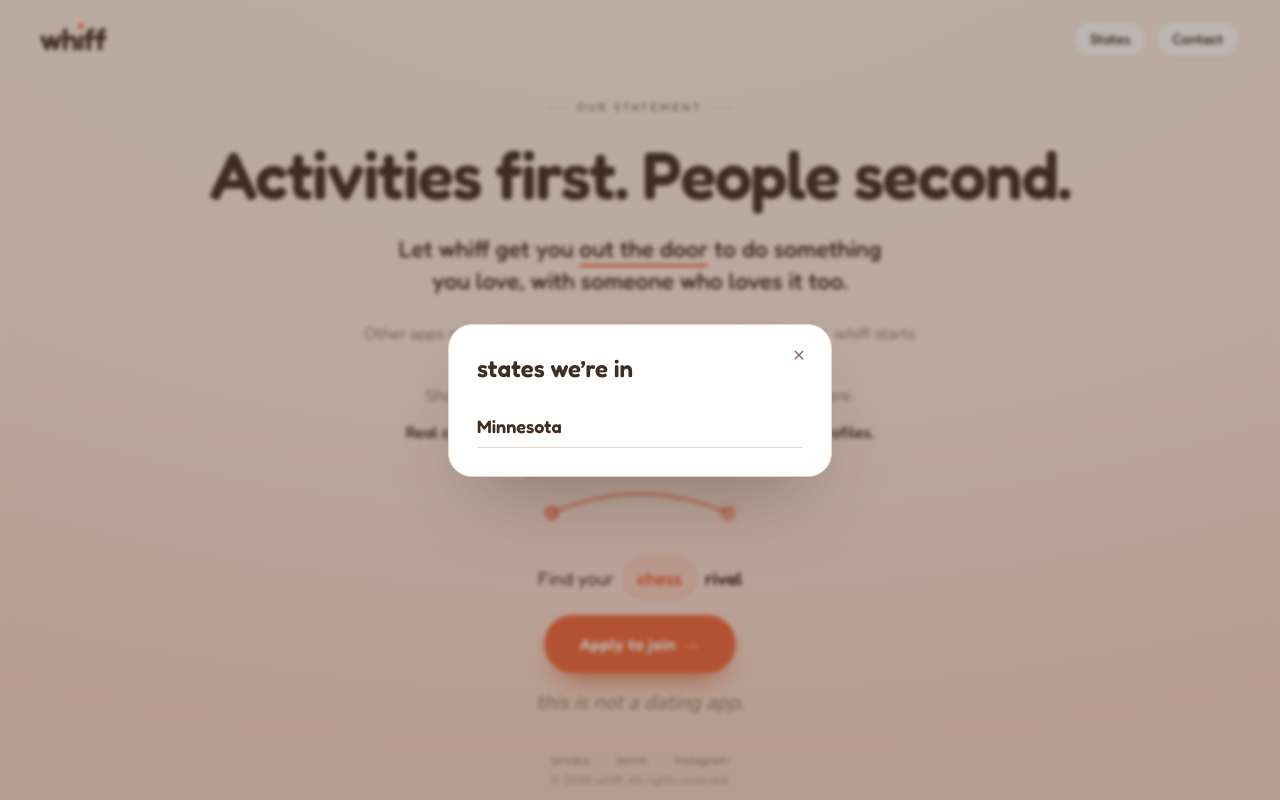
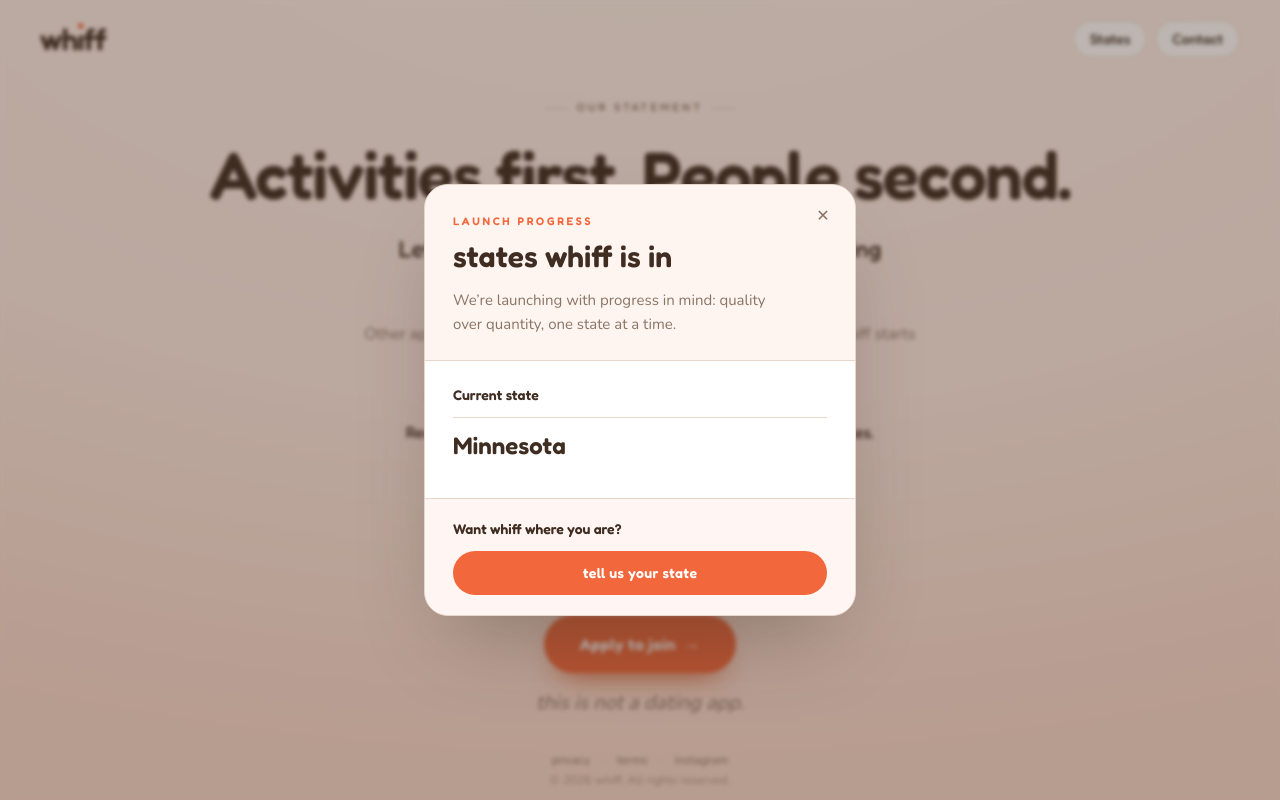
Before and after one commit to Whiff-ByAkin/whiff-web, a Next.js app: page / in a window 1280 px wide. Both pictures are taken after a click on the button "States". Built offline with nearby package versions, Linux system fonts and the light colour scheme.

Commit message:
Rework states availability modal

```diff
--- a/app/components/header.tsx
+++ b/app/components/header.tsx
@@ -1,5 +1,5 @@
 import { Contact } from "./contact";
-import { Status } from "./status";
+import { StatesWhiffIsIn } from "./states-whiff-is-in";
 
 // The wordmark is set in Fredoka, not an image — so it's crisp at any size and
 // carries the brand font. The rust dot over the "i" is a fixed brand detail
@@ -23,7 +23,7 @@
       </a>
 
       <nav aria-label="Primary" className="flex items-center gap-2">
-        <Status />
+        <StatesWhiffIsIn />
         <Contact />
       </nav>
     </header>
--- /dev/null
+++ b/app/components/states-whiff-is-in.tsx
@@ -0,0 +1,151 @@
+"use client";
+
+import { useEffect, useState } from "react";
+import { createPortal } from "react-dom";
+import { AnimatePresence, motion } from "motion/react";
+
+const CONTACT_EMAIL = "hello@whiff-ai.com";
+const LIVE_STATES = [
+  {
+    name: "Minnesota",
+  },
+];
+
+// Header dialog showing where whiff is currently launching.
+export function StatesWhiffIsIn() {
+  const [open, setOpen] = useState(false);
+  const [mounted, setMounted] = useState(false);
+  useEffect(() => {
+    const frame = requestAnimationFrame(() => setMounted(true));
+    return () => cancelAnimationFrame(frame);
+  }, []);
+
+  useEffect(() => {
+    function onKey(e: KeyboardEvent) {
+      if (e.key === "Escape") setOpen(false);
+    }
+    if (open) window.addEventListener("keydown", onKey);
+    return () => window.removeEventListener("keydown", onKey);
+  }, [open]);
+
+  useEffect(() => {
+    if (!open) return;
+    const previousOverflow = document.body.style.overflow;
+    document.body.style.overflow = "hidden";
+    return () => {
+      document.body.style.overflow = previousOverflow;
+    };
+  }, [open]);
+
+  return (
+    <>
+      <motion.button
+        type="button"
+        onClick={() => setOpen(true)}
+        whileHover={{ y: -2 }}
+        whileTap={{ scale: 0.96 }}
+        className="rounded-full border border-line bg-card px-4 py-2 font-display text-sm font-medium text-ink transition-colors hover:border-rust hover:text-rust"
+      >
+        States
+      </motion.button>
+
+      {mounted &&
+        createPortal(
+          <AnimatePresence>
+            {open && (
+              <motion.div
+                className="fixed inset-0 z-[100] flex items-center justify-center p-5"
+                initial={{ opacity: 0 }}
+                animate={{ opacity: 1 }}
+                exit={{ opacity: 0 }}
+                transition={{ duration: 0.2 }}
+              >
+                <button
+                  type="button"
+                  aria-label="Close"
+                  onClick={() => setOpen(false)}
+                  className="absolute inset-0 bg-ink/35 backdrop-blur-[2px]"
+                />
+                <motion.div
+                  role="dialog"
+                  aria-modal="true"
+                  aria-labelledby="states-title"
+                  aria-describedby="states-description"
+                  initial={{ opacity: 0, y: 12, scale: 0.98 }}
+                  animate={{ opacity: 1, y: 0, scale: 1 }}
+                  exit={{ opacity: 0, y: 8, scale: 0.98 }}
+                  transition={{ type: "spring", stiffness: 320, damping: 26 }}
+                  className="relative w-full max-w-[27rem] overflow-hidden rounded-3xl border border-line bg-card shadow-[0_40px_80px_-30px_rgba(63,45,34,0.4)]"
+                >
+                  <button
+                    type="button"
+                    onClick={() => setOpen(false)}
+                    aria-label="Close"
+                    className="absolute right-4 top-4 flex h-8 w-8 items-center justify-center rounded-full text-ink-soft transition-colors hover:bg-cream hover:text-ink"
+                  >
+                    ✕
+                  </button>
+
+                  <div className="border-b border-line bg-cream/55 px-7 pb-6 pt-7">
+                    <p className="font-display text-[11px] font-semibold uppercase tracking-[0.24em] text-rust">
+                      Launch progress
+                    </p>
+                    <h2
+                      id="states-title"
+                      className="mt-2 max-w-[15rem] font-display text-3xl font-semibold leading-tight text-ink"
+                    >
+                      states whiff is in
+                    </h2>
+                    <p
+                      id="states-description"
+                      className="mt-3 max-w-xs text-[15px] leading-relaxed text-ink-soft"
+                    >
+                      We&rsquo;re launching with progress in mind: quality over
+                      quantity, one state at a time.
+                    </p>
+                  </div>
+
+                  <div className="px-7 py-6">
+                    <p className="font-display text-sm font-semibold text-ink">
+                      Current state
+                    </p>
+
+                    <ul className="mt-3 border-t border-line">
+                      {LIVE_STATES.map((state) => (
+                        <StateRow key={state.name} state={state} />
+                      ))}
+                    </ul>
+                  </div>
+
+                  <div className="border-t border-line bg-cream/45 px-7 py-5">
+                    <p className="font-display text-sm font-semibold text-ink">
+                      Want whiff where you are?
+                    </p>
+                    <a
+                      href={`mailto:${CONTACT_EMAIL}?subject=Bring whiff to my state`}
+                      className="mt-3 inline-flex w-full items-center justify-center rounded-full bg-rust px-5 py-3 font-display text-sm font-semibold tracking-wide text-white transition-colors hover:bg-rust-edge"
+                    >
+                      tell us your state
+                    </a>
+                  </div>
+                </motion.div>
+              </motion.div>
+            )}
+          </AnimatePresence>,
+          document.body,
+        )}
+    </>
+  );
+}
+
+type LiveState = (typeof LIVE_STATES)[number];
+
+function StateRow({ state }: { state: LiveState }) {
+  return (
+    <li className="py-4">
+      <p className="font-display text-2xl font-semibold leading-none text-ink">
+        {state.name}
+      </p>
+    </li>
+  );
+}
--- a/app/components/status.tsx
+++ /dev/null
@@ -1,100 +0,0 @@
-"use client";
-
-import { useEffect, useState } from "react";
-import { createPortal } from "react-dom";
-import { AnimatePresence, motion } from "motion/react";
-
-const LIVE_STATES = ["Minnesota"];
-
-// A small "States" button in the header. Clicking it opens a dialog that tells
-// visitors, plainly, where whiff is live right now.
-export function Status() {
-  const [open, setOpen] = useState(false);
-  const [mounted, setMounted] = useState(false);
-  useEffect(() => {
-    const frame = requestAnimationFrame(() => setMounted(true));
-    return () => cancelAnimationFrame(frame);
-  }, []);
-
-  useEffect(() => {
-    function onKey(e: KeyboardEvent) {
-      if (e.key === "Escape") setOpen(false);
-    }
-    if (open) window.addEventListener("keydown", onKey);
-    return () => window.removeEventListener("keydown", onKey);
-  }, [open]);
-
-  return (
-    <>
-      <motion.button
-        type="button"
-        onClick={() => setOpen(true)}
-        whileHover={{ y: -2 }}
-        whileTap={{ scale: 0.96 }}
-        className="rounded-full border border-line bg-card px-4 py-2 font-display text-sm font-medium text-ink transition-colors hover:border-rust hover:text-rust"
-      >
-        States
-      </motion.button>
-
-      {mounted &&
-        createPortal(
-          <AnimatePresence>
-            {open && (
-              <motion.div
-                className="fixed inset-0 z-[100] flex items-center justify-center p-5"
-                initial={{ opacity: 0 }}
-                animate={{ opacity: 1 }}
-                exit={{ opacity: 0 }}
-                transition={{ duration: 0.2 }}
-              >
-                <button
-                  type="button"
-                  aria-label="Close"
-                  onClick={() => setOpen(false)}
-                  className="absolute inset-0 bg-ink/35 backdrop-blur-[2px]"
-                />
-                <motion.div
-                  role="dialog"
-                  aria-modal="true"
-                  aria-label="States where whiff is live"
-                  initial={{ opacity: 0, y: 12, scale: 0.98 }}
-                  animate={{ opacity: 1, y: 0, scale: 1 }}
-                  exit={{ opacity: 0, y: 8, scale: 0.98 }}
-                  transition={{ type: "spring", stiffness: 320, damping: 26 }}
-                  className="relative w-full max-w-sm rounded-3xl border border-line bg-card p-7 shadow-[0_40px_80px_-30px_rgba(63,45,34,0.4)]"
-                >
-                  <button
-                    type="button"
-                    onClick={() => setOpen(false)}
-                    aria-label="Close"
-                    className="absolute right-4 top-4 flex h-8 w-8 items-center justify-center rounded-full text-ink-soft transition-colors hover:bg-cream hover:text-ink"
-                  >
-                    ✕
-                  </button>
-
-                  <h2 className="font-display text-2xl font-semibold text-ink">
-                    states we&rsquo;re in
-                  </h2>
-
-                  <ul className="mt-5">
-                    {LIVE_STATES.map((state) => (
-                      <StateRow key={state} name={state} />
-                    ))}
-                  </ul>
-                </motion.div>
-              </motion.div>
-            )}
-          </AnimatePresence>,
-          document.body,
-        )}
-    </>
-  );
-}
-
-function StateRow({ name }: { name: string }) {
-  return (
-    <li className="border-b border-line py-3 font-display text-lg font-semibold leading-none text-ink">
-      {name}
-    </li>
-  );
-}
```
